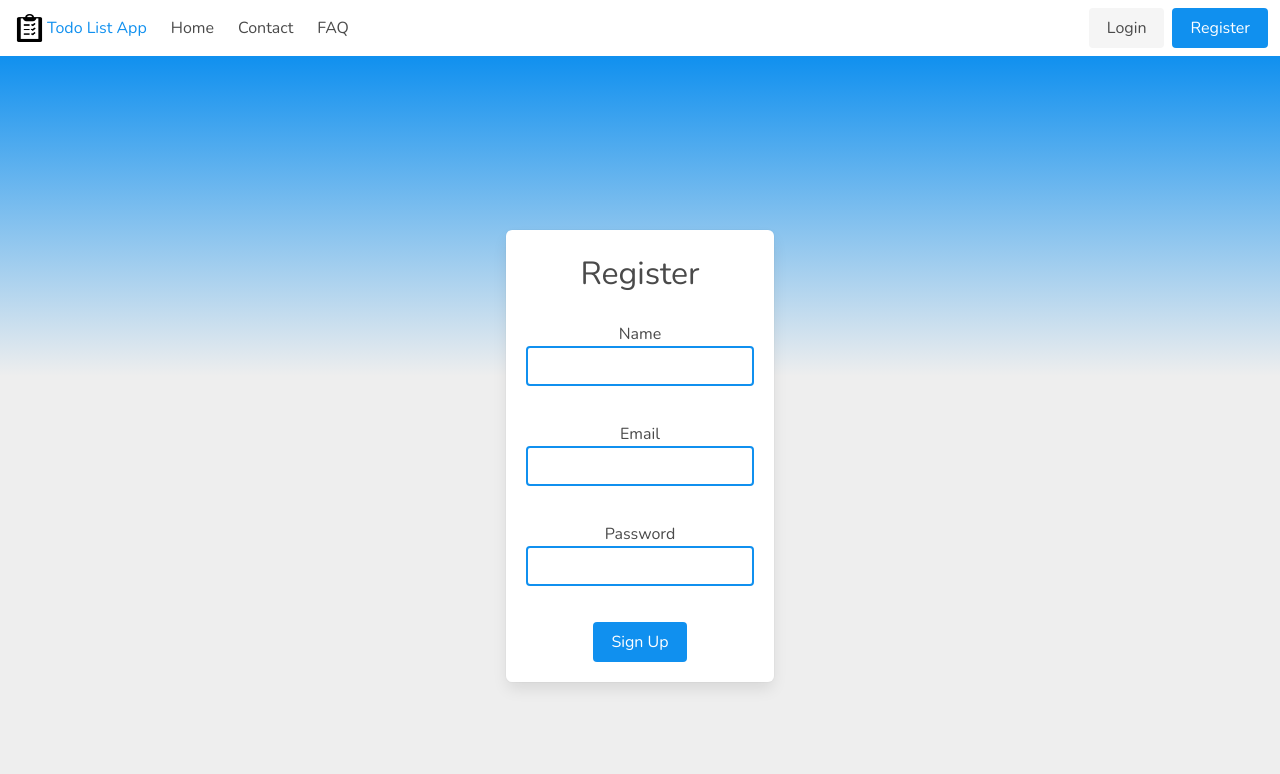
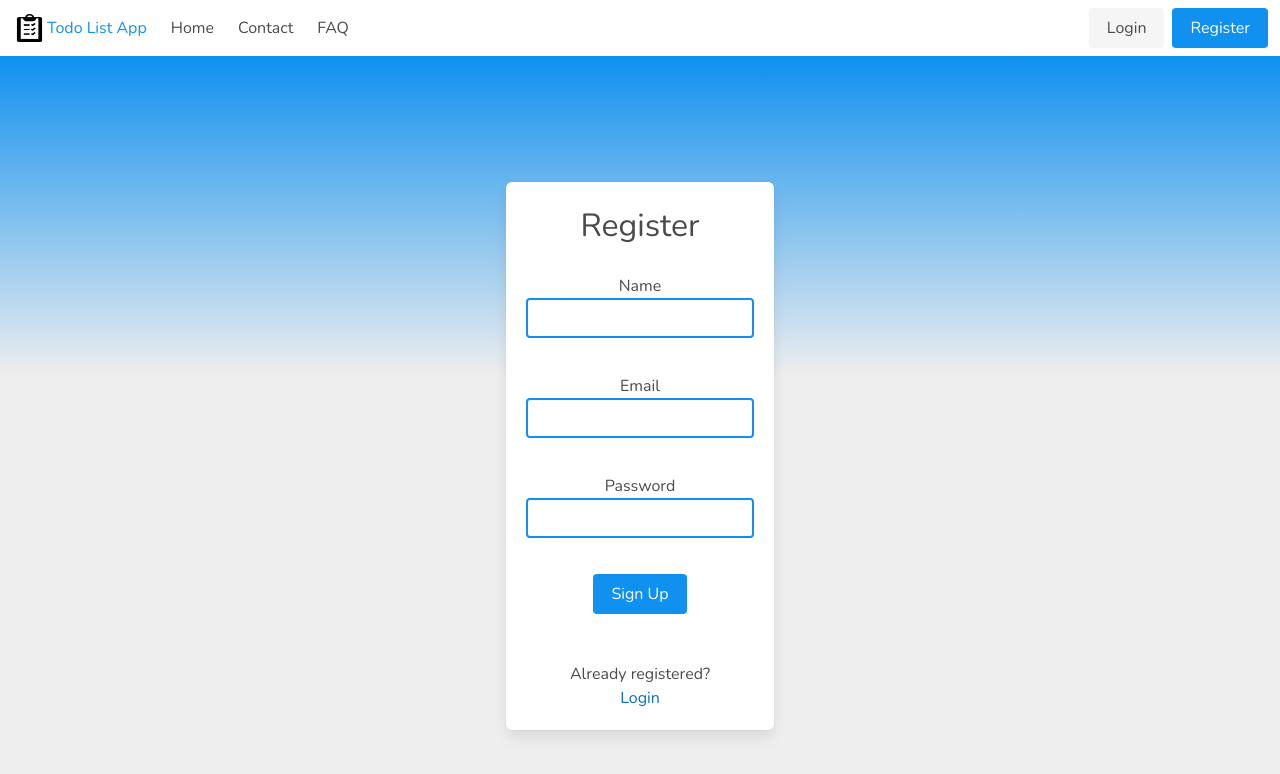
Before and after one commit to STLnick/todo-list, a React (Create React App) app: page /register in a window 1280 px wide. Shown: the top 774 px of the page. Built offline with nearby package versions, Linux system fonts and the light colour scheme.

Commit message:
:children_crossing: Add links to reach Login and Register on each page

```diff
--- a/src/views/Login.js
+++ b/src/views/Login.js
@@ -1,4 +1,5 @@
 import React from 'react'
+import { Link } from 'react-router-dom'
 import { ErrorMessage, Field, Form, Formik } from 'formik'
 import * as Yup from 'yup'
 
@@ -39,7 +40,11 @@ export const Login = () =>
             </p>
           </div>
         </div>
-        <button className="button is-primary" type="submit">Login</button>
+        <button className="button is-primary mb-6" type="submit">Login</button>
+        <p>Not registered yet?</p>
+        <Link to='/register'>
+          <p>Sign Up</p>
+        </Link>
       </Form>
     </Formik>
   </div>
--- a/src/views/Register.js
+++ b/src/views/Register.js
@@ -1,4 +1,5 @@
 import React from 'react'
+import { Link } from 'react-router-dom'
 import { ErrorMessage, Field, Form, Formik } from 'formik'
 import * as Yup from 'yup'
 
@@ -51,7 +52,13 @@ export const Register = () =>
             </p>
           </div>
         </div>
-        <button className="button is-primary" type="submit">Sign Up</button>
+        <button className="button is-primary mb-6" type="submit">Sign Up</button>
+        <p>Already registered?</p>
+        <Link to='/login'>
+          <p className="">
+            Login
+          </p>
+        </Link>
       </Form>
     </Formik>
   </div>
```
